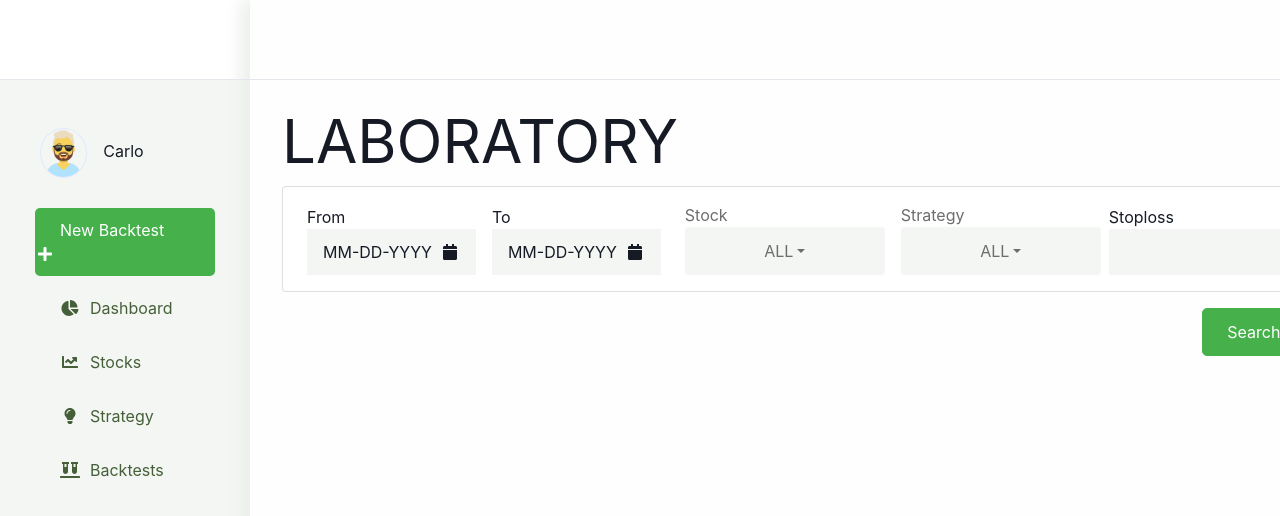
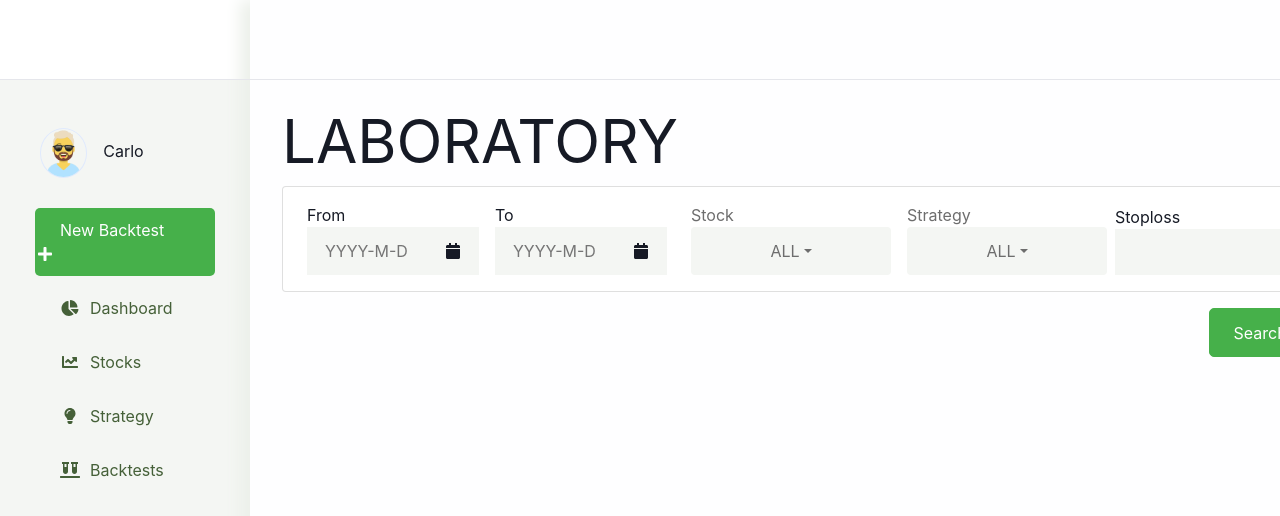
Before and after one commit to carloadamos/express-traderr, a React (Create React App) app in the folder client/: page /runner in a window 1280 px wide. Shown: the top 516 px of the page. Built offline with nearby package versions, Linux system fonts and the light colour scheme.

Commit message:
Modify datepicker

```diff
--- a/client/src/App.js
+++ b/client/src/App.js
@@ -78,6 +78,7 @@ export default class App extends React.Component {
 
   setToActive(event) {
     const activeElements = document.getElementsByClassName('active');
+
     if (activeElements.length >= 1) {
       document.getElementsByClassName('active')[0].classList.remove('active');
     }
@@ -85,7 +86,11 @@ export default class App extends React.Component {
   }
 
   resetActiveElements() {
-    document.getElementsByClassName('active')[0].classList.remove('active');
+    const activeElements = document.getElementsByClassName('active');
+
+    if (activeElements.length > 0) {
+      document.getElementsByClassName('active')[0].classList.remove('active');
+    }
   }
 
   renderContentArea() {
--- a/client/src/library/trader-datepicker/style.css
+++ b/client/src/library/trader-datepicker/style.css
@@ -1,5 +1,8 @@
-.DayPickerInput input{
-  display: none;
+.DayPickerInput input {
+  outline: none;
+  border: none;
+  background-color: #F4F6F3;
+  width: 7rem;
 }
 
 #trader-datepicker {
--- a/client/src/library/trader-datepicker/trader-datepicker.component.js
+++ b/client/src/library/trader-datepicker/trader-datepicker.component.js
@@ -7,32 +7,37 @@ export default class TraderDatePicker extends Component {
   constructor(props) {
     super(props);
 
+    this.handleDayChange = this.handleDayChange.bind(this);
+
     this.state = {
       datePickerOpen: false,
-      selectedDate: undefined,
+      selectedDay: undefined,
     };
 
-    this.datePickerRef = React.createRef();
   }
 
   render() {
+    const { selectedDay } = this.state;
     return (
-      <div id="trader-datepicker" onClick={() => this._showDatePicker()}>
+      <div id="trader-datepicker">
         <span>{this.props.label}</span>
+
         <div id="trader-datepicker-wrapper">
-          <DayPickerInput ref={this.datePickerRef} />
-          <span>{this.state.selectedDate || 'MM-DD-YYYY'}</span>
+          <DayPickerInput
+            onDayChange={this.handleDayChange}
+            dayPickerProps={{
+              month: new Date(2018, 10),
+              showWeekNumbers: true,
+              todayButton: 'Today',
+            }}
+          />
           <i className="fa fa-calendar fa-fw"></i>
         </div>
       </div>
     );
   }
 
-  _showDatePicker() {
-    this.setState({ datePickerOpen: !this.state.datePickerOpen }, () => {
-      this.state.datePickerOpen
-        ? this.datePickerRef.current.showDayPicker()
-        : this.datePickerRef.current.hideDayPicker();
-    });
+  handleDayChange(day) {
+    this.setState({ selectedDay: day });
   }
 }
```
